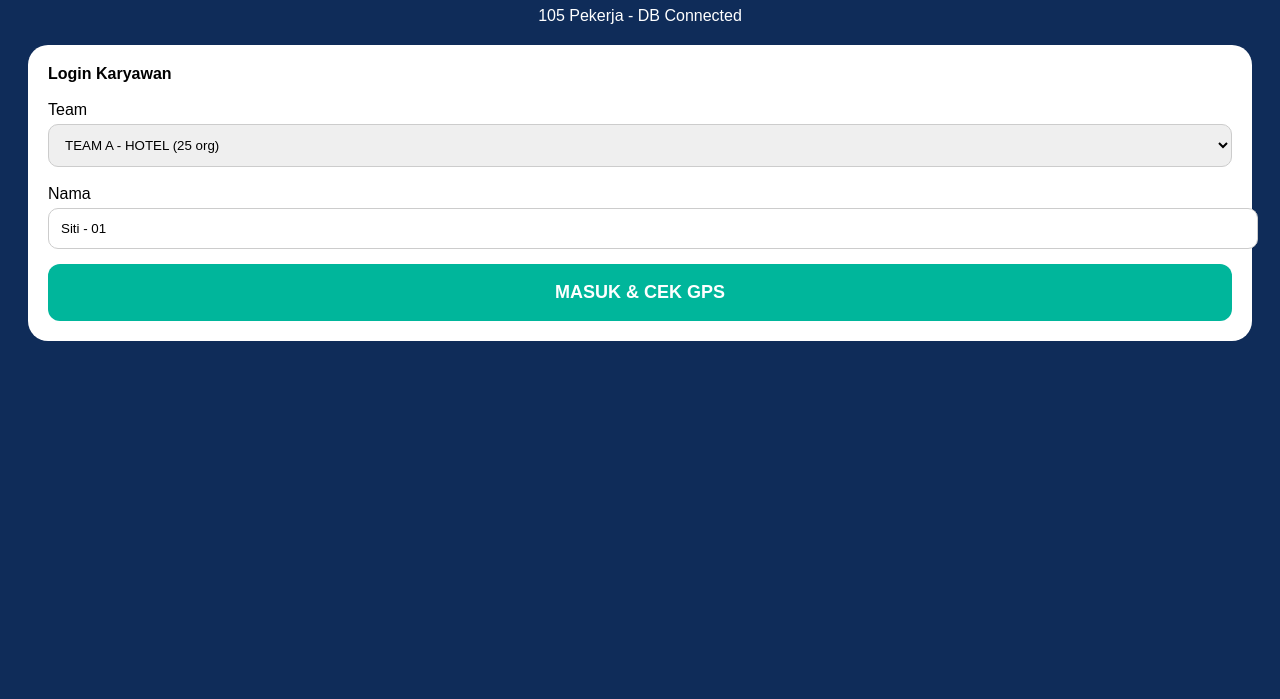
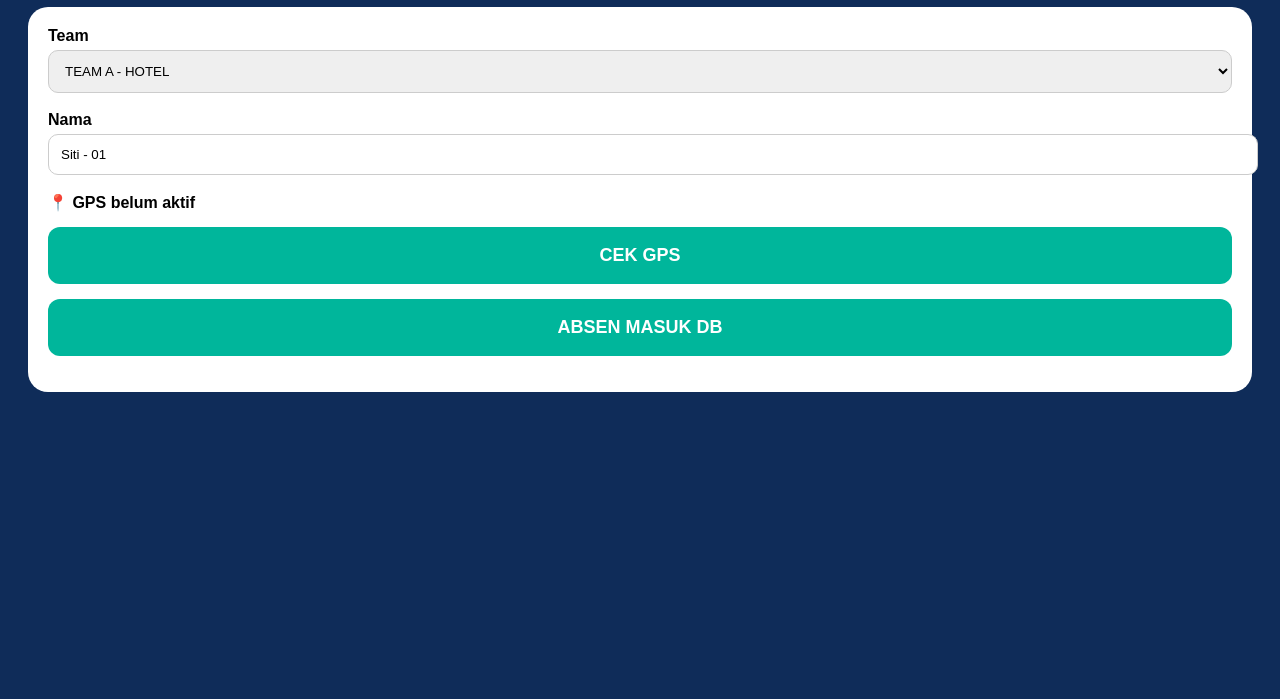
Before and after one commit to susidewiyuliyanti/ProjectKlin, a plain HTML site: page index.html in a window 1280 px wide. Shown: the part 101-800 px from the top of the page. Drawn offline with nearby package versions, Linux system fonts and the light colour scheme.

Commit message:
Update index.html

```diff
--- a/index.html
+++ b/index.html
@@ -1,14 +1,34 @@
 <!DOCTYPE html>
-<html><head><meta name="viewport" content="width=device-width, initial-scale=1"><title>KLINPRO 105 - LIVE DB</title>
-<style>body{background:#0F2C59;color:white;font-family:sans-serif;padding:20px;text-align:center}.card{background:white;color:black;padding:20px;border-radius:20px;margin-top:20px;text-align:left}button{width:100%;padding:18px;background:#00B69B;color:white;border:0;border-radius:12px;font-size:18px;font-weight:bold;margin-top:15px}select,input{width:100%;padding:12px;border-radius:10px;margin-top:5px;border:1px solid #ccc}</style>
-<script src="https://cdn.jsdelivr.net/npm/@supabase/supabase-js@2"></script></head><body>
-<h1>KLINPRO</h1><p>105 Pekerja - DB Connected</p>
-<div id="login" class="card"><b>Login Karyawan</b><br><br>Team<select id="team"><option>TEAM A - HOTEL (25 org)</option><option>TEAM B - MALL (25 org)</option><option>TEAM C - PABRIK 1 (25 org)</option><option>TEAM D - PABRIK 2 (25 org)</option><option>TEAM E - KANTOR (5 org)</option></select><br><br>Nama<input id="workerName" value="Siti - 01"><button onclick="masuk()">MASUK & CEK GPS</button></div>
-<div id="app" class="card" style="display:none"><h3 id="judulTeam">Halo</h3><p id="gps">📍 Mendeteksi...</p><button onclick="absen()">ABSEN MASUK KE DATABASE ✅</button><p>Foto Before-After: <input type="file" accept="image/*" capture="camera"></p></div>
+<html><head><meta name="viewport" content="width=device-width, initial-scale=1"><title>KLINPRO 105</title>
+<style>body{background:#0F2C59;color:white;font-family:sans-serif;padding:20px;text-align:center}.card{background:white;color:#000;padding:20px;border-radius:20px;margin-top:20px;text-align:left}button{width:100%;padding:18px;background:#00B69B;color:white;border:0;border-radius:12px;font-size:18px;font-weight:bold;margin-top:15px}select,input{width:100%;padding:12px;border-radius:10px;margin-top:5px;border:1px solid #ccc}</style></head><body>
+<h1>KLINPRO - DB FIX</h1><div class="card"><b>Team</b><select id="team"><option>TEAM A - HOTEL</option><option>TEAM B - MALL</option><option>TEAM C - PABRIK 1</option><option>TEAM D - PABRIK 2</option><option>TEAM E - KANTOR</option></select><br><br><b>Nama</b><input id="workerName" value="Siti - 01"><br><br><b id="gps">📍 GPS belum aktif</b><button onclick="masuk()">CEK GPS</button><button onclick="absen()">ABSEN MASUK DB</button><p id="status"></p></div>
 <script>
-const SUPABASE_URL = 'https://slzfussqjothztqabesb.supabase.co';
-const SUPABASE_KEY = 'eyJhbGciOiJIUzI1NiIsInR5cCI6IkpXVCJ9.eyJpc3MiOiJzdXBhYmFzZSIsInJlZiI6InNsemZ1c3Nxam90aHp0cWFiZXNiIiwicm9sZSI6ImFub24iLCJpYXQiOjE3ODk1MDMxMDEsImV4cCI6MjEwNTA3OTEwMX0.KchTF1zGPjtBlw560axOuS7pnrVqeJq6SwHsAUfAMFg';
-const supabaseClient = supabase.createClient(SUPABASE_URL, SUPABASE_KEY);
-async function masuk(){document.getElementById('login').style.display='none';document.getElementById('app').style.display='block';let t=document.getElementById('team').value;document.getElementById('judulTeam').innerText='Halo '+document.getElementById('workerName').value+' - '+t;if(navigator.geolocation){navigator.geolocation.getCurrentPosition(p=>{document.getElementById('gps').innerText='📍 Valid Akurasi '+p.coords.accuracy.toFixed(0)+'m ✅';window.lastGps=p.coords.latitude+','+p.coords.longitude;});}}
-async function absen(){let team=document.getElementById('team').value;let nama=document.getElementById('workerName').value;let gps=window.lastGps||'GPS off';const {error}=await supabaseClient.from('attendance').insert([{nama,team,gps,status:'HADIR'}]);if(error)alert('Gagal DB: '+error.message+' - Cek SQL RLS sudah di RUN belum');else alert('BERHASIL! '+nama+' absen masuk DB. Cek Supabase Table attendance');}
+const URL = 'https://slzfussqjothztqabesb.supabase.co/rest/v1/attendance';
+const KEY = 'eyJhbGciOiJIUzI1NiIsInR5cCI6IkpXVCJ9.eyJpc3MiOiJzdXBhYmFzZSIsInJlZiI6InNsemZ1c3Nxam90aHp0cWFiZXNiIiwicm9sZSI6ImFub24iLCJpYXQiOjE3ODk1MDMxMDEsImV4cCI6MjEwNTA3OTEwMX0.KchTF1zGPjtBlw560axOuS7pnrVqeJq6SwHsAUfAMFg';
+
+function masuk(){
+ if(navigator.geolocation){
+  navigator.geolocation.getCurrentPosition(p=>{
+   document.getElementById('gps').innerText='📍 GPS OK '+p.coords.latitude.toFixed(4);
+   window.lastGps = p.coords.latitude+','+p.coords.longitude;
+   document.getElementById('status').innerText='GPS siap';
+  });
+ } else { document.getElementById('status').innerText='GPS tidak support'; }
+}
+
+async function absen(){
+ let team=document.getElementById('team').value;
+ let nama=document.getElementById('workerName').value;
+ let gps=window.lastGps||'0,0';
+ document.getElementById('status').innerText='Mengirim...';
+ try{
+  let res = await fetch(URL, {
+   method:'POST',
+   headers:{'apikey':KEY,'Authorization':'Bearer '+KEY,'Content-Type':'application/json','Prefer':'return=minimal'},
+   body: JSON.stringify({nama,team,gps,status:'HADIR'})
+  });
+  if(res.ok){ document.getElementById('status').innerText='✅ BERHASIL MASUK DB! Cek Supabase'; alert('BERHASIL '+nama); }
+  else { let t=await res.text(); document.getElementById('status').innerText='Gagal: '+t; alert('Gagal DB: '+t); }
+ }catch(e){ document.getElementById('status').innerText='Error: '+e.message; }
+}
 </script></body></html>
```
